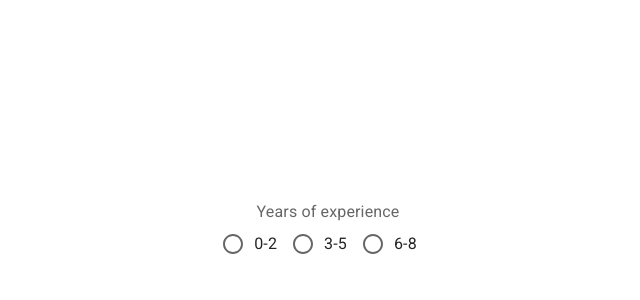
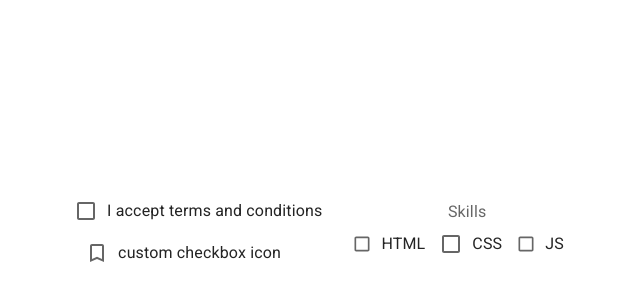
Before and after one commit to m4es7r0/material-ui-learn, a React (Vite) app: page / in a window 1280 px wide. Shown: the part 168-468 px from the top of the page, without its empty margins (312-952 px from the left). Built offline with nearby package versions, Linux system fonts and the light colour scheme.

Commit message:
Checkbox

```diff
--- a/src/App.tsx
+++ b/src/App.tsx
@@ -4,6 +4,7 @@ import {
   MuiTextField,
   MuiSelect,
   MuiRadioButton,
+  MuiCheckbox,
 } from "./components";
 
 import "./App.css";
@@ -15,7 +16,8 @@ function App() {
       {/* <MuiButton /> */}
       {/* <MuiTextField /> */}
       {/* <MuiSelect /> */}
-      <MuiRadioButton />
+      {/* <MuiRadioButton /> */}
+      <MuiCheckbox />
     </div>
   );
 }
--- /dev/null
+++ b/src/components/MuiCheckbox.tsx
@@ -0,0 +1,98 @@
+import { useState } from "react";
+import {
+  Stack,
+  Box,
+  Typography,
+  FormControlLabel,
+  Checkbox,
+  FormControl,
+  FormLabel,
+  FormGroup,
+} from "@mui/material";
+import BookmarkIcon from "@mui/icons-material/Bookmark";
+import BookmarkBorderIcon from "@mui/icons-material/BookmarkBorder";
+
+export default function MuiCheckbox() {
+  const [acceptTerms, setAcceptTerms] = useState(false);
+  const [skills, setSkills] = useState<string[]>([]);
+
+  const handleChange = (event: React.ChangeEvent<HTMLInputElement>) => {
+    setAcceptTerms(event.target.checked);
+  };
+
+  const handleSkillChange = (event: React.ChangeEvent<HTMLInputElement>) => {
+    const index = skills.indexOf(event.target.value);
+
+    if (index === -1) setSkills([...skills, event.target.value]);
+    else setSkills(skills.filter((e) => e !== event.target.value));
+  };
+
+  console.log(acceptTerms);
+  console.log(skills);
+
+  return (
+    <Stack
+      direction="row"
+      spacing={2}
+      className="bg-[#ffffffde] text-[#242424] container w-full p-6 rounded place-items-center"
+    >
+      <Stack>
+        <FormControlLabel
+          label="I accept terms and conditions"
+          control={<Checkbox checked={acceptTerms} onChange={handleChange} />}
+        ></FormControlLabel>
+
+        <Box className="flex place-items-center">
+          <Checkbox
+            icon={<BookmarkBorderIcon />}
+            checkedIcon={<BookmarkIcon />}
+          />
+          <Typography variant="body1">custom checkbox icon</Typography>
+        </Box>
+      </Stack>
+
+      <Stack>
+        <FormControl>
+          <FormLabel>Skills</FormLabel>
+          <FormGroup row>
+            <FormControlLabel
+              label="HTML"
+              value="html"
+              control={
+                <Checkbox
+                  size="small"
+                  color="info"
+                  checked={skills.includes("html")}
+                  onChange={handleSkillChange}
+                />
+              }
+            ></FormControlLabel>
+            <FormControlLabel
+              label="CSS"
+              value="css"
+              control={
+                <Checkbox
+                  color="warning"
+                  checked={skills.includes("css")}
+                  onChange={handleSkillChange}
+                />
+              }
+            ></FormControlLabel>
+            <FormControlLabel
+              label="JS"
+              value="javascript"
+              control={
+                <Checkbox
+                  size="small"
+                  color="error"
+                  checked={skills.includes("javascript")}
+                  onChange={handleSkillChange}
+                />
+              }
+            ></FormControlLabel>
+          </FormGroup>
+        </FormControl>
+      </Stack>
+    </Stack>
+  );
+}
--- a/src/components/index.ts
+++ b/src/components/index.ts
@@ -3,5 +3,13 @@ import MuiTypography from "./MuiTypography";
 import MuiTextField from "./MuiTextField";
 import MuiSelect from "./MuiSelect";
 import MuiRadioButton from "./MuiRadioButton";
+import MuiCheckbox from "./MuiCheckbox";
 
-export { MuiButton, MuiTypography, MuiTextField, MuiSelect, MuiRadioButton };
+export {
+  MuiButton,
+  MuiTypography,
+  MuiTextField,
+  MuiSelect,
+  MuiRadioButton,
+  MuiCheckbox,
+};
```
